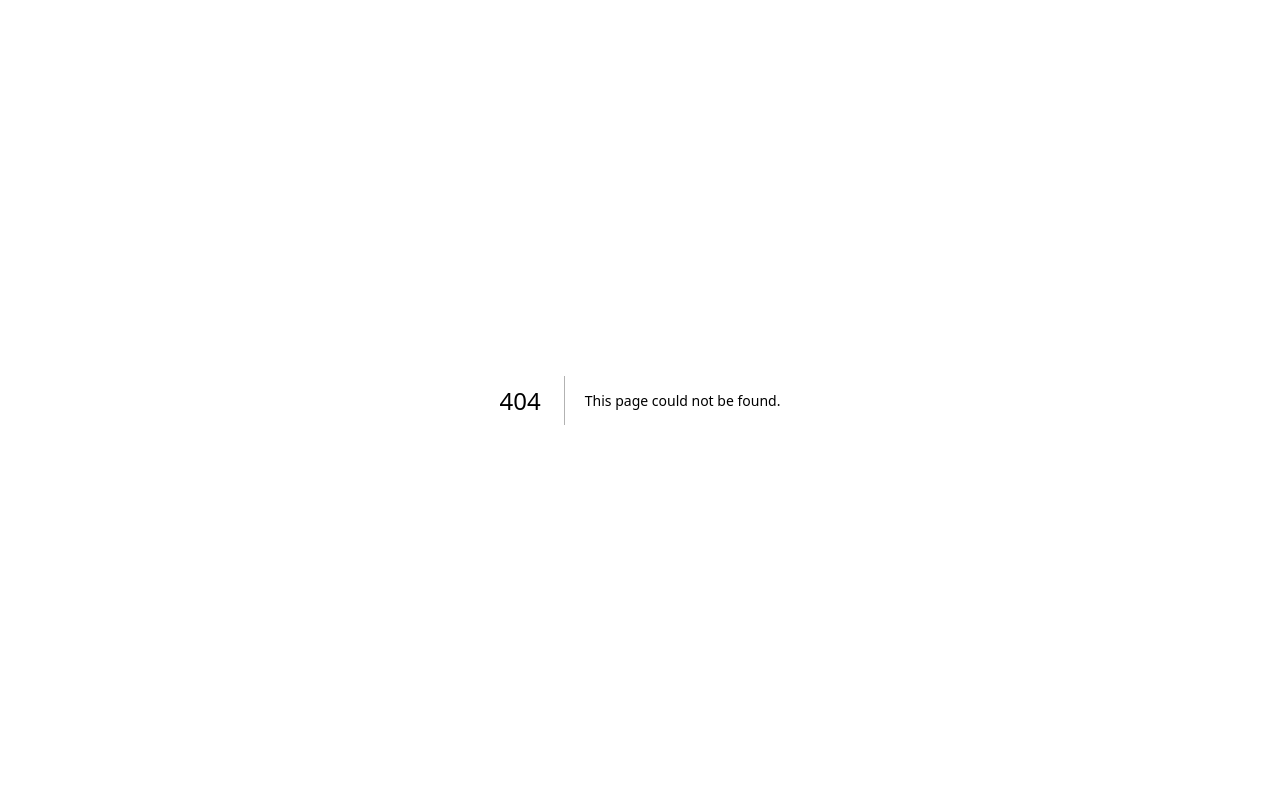
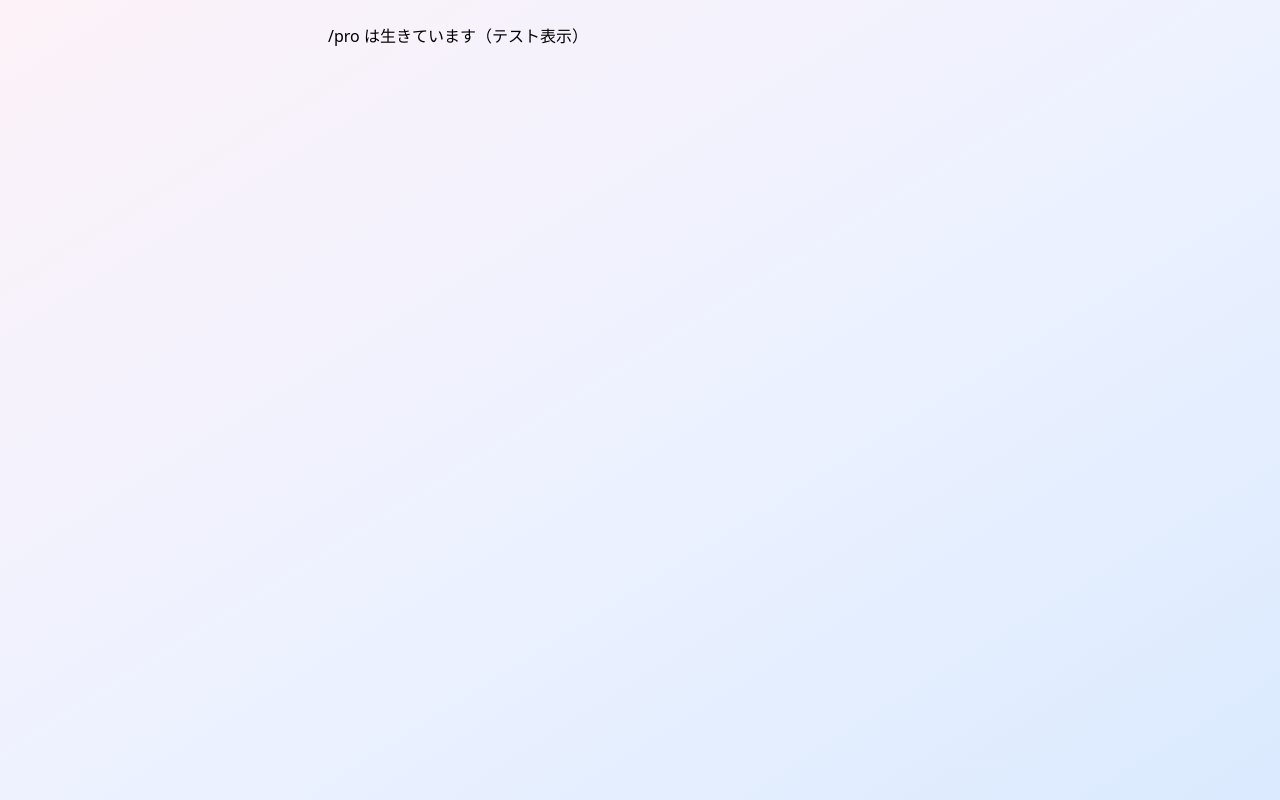
Before and after one commit to redtail5559-sketch/ai-health-check-bot, a Next.js app: page /pro in a window 1280 px wide. Before the commit this address had no page. Built offline with nearby package versions, Linux system fonts and the light colour scheme.

Commit message:
remove OpenAI/Resend from checkout-session route

```diff
--- /dev/null
+++ b/app/pro/page.jsx
@@ -0,0 +1,4 @@
+// app/pro/page.jsx  ← 丸ごと置き換え
+export default function ProPage() {
+  return <main className="p-6">/pro は生きています（テスト表示）</main>;
+}
```
